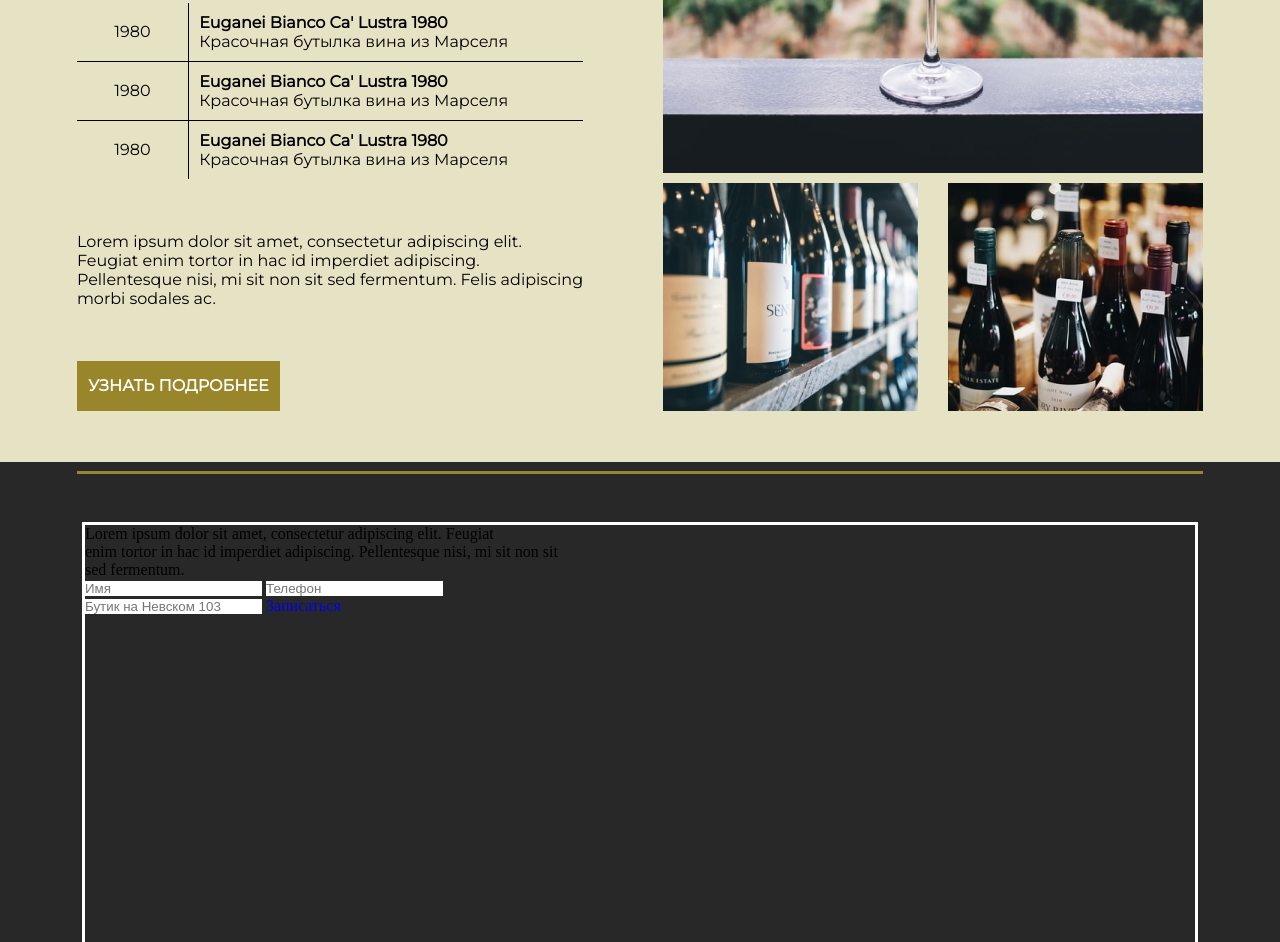
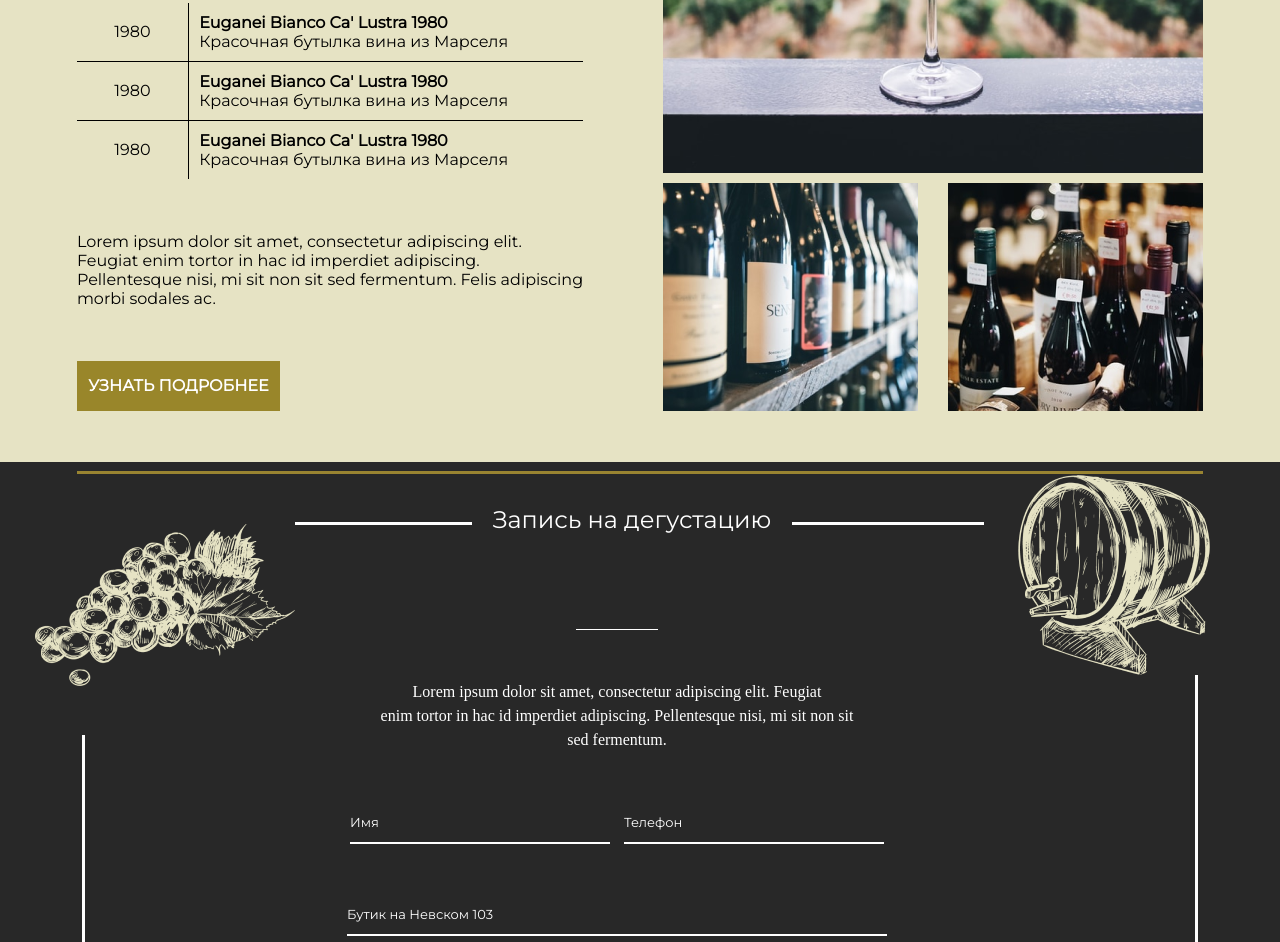
Before and after one commit to RedCloverp/Le-Corte.ru, a plain HTML site: page index.html in a window 1280 px wide. Shown: the part 1858-2800 px from the top of the page. Drawn offline with nearby package versions, Linux system fonts and the light colour scheme.

Commit message:
Update styles.css
finished desktop version

```diff
--- a/styles.css
+++ b/styles.css
@@ -1,12 +1,10 @@
+/* General */
 * {
     margin: 0px;
     padding: 0px;
     border: none;
     text-decoration: none;
 }
-
-/* header */
-
 
 h1 h2 {
     font-family: 'Playfair Display';
@@ -38,12 +36,21 @@ footer {
     background: #998431;
 }
 
+/* End General */
+
+/* Header */
 
 .container {
     display: flex;
     flex-direction: column;
     align-items: center;
 }
+
+.logo {
+    font-family: 'Playfair Display';
+    font-size: 18px;
+}
+
 .namePhone {
     width: 61%;
     display: flex;
@@ -125,7 +132,6 @@ footer {
     background-color: #bba849;
 }
 
-
 .btnTasting {
     width: 203px;
     height: 50px;
@@ -144,7 +150,8 @@ footer {
     background-color: #bba849;
 }
 
-/* description */
+/* End Header */
+/* Main */
 
 main {
     height: 90vmin;
@@ -179,6 +186,14 @@ main {
 .description img {
     bottom: 40px;
 }
+
+.shortTrait {
+    display: block;
+    width: 15%;
+    border-bottom: 1px white solid;
+}
+
+/* End Main */
 
 /* wineMap */
 
@@ -288,18 +303,93 @@ padding: 10px 0px 10px 10px;
 
 .tastingDescription::before {
     content:url("./cources/image (2).png");
-    position: absolute;
-    left: 19.5%;
-    top: 3100px;
+    position: relative;
+    right: 50px;
+    bottom: 50px;
 
 }
 
+.reseption::before {
+    content: "Запись на дегустацию";
+    position: relative;
+    bottom: 45px;
+    left: 15px;
+    width: 290px;
+    font-size: 24px;
+    display: flex;
+    align-items: center;
+    justify-content: center;
+    padding: 0px 15px 0px 15px;
+    color: white;
+    background-color: #282828;
+    font-family: 'Montserrat';
+}
+
+
 .tastingDescription::after {
     content:url("./cources/image (1).png");
-    position: absolute;
-    right: 18.2%;
-    top: 3100px;
+    position: relative;
+    left: 95px;
+    bottom: 50px;
 }
+
+.inputs {
+    display: flex;
+    flex-direction: column;
+    justify-content: space-around;
+    align-items: center;
+    font-size: 16px;
+    color: white;
+
+}
+
+.inputs p {
+    width: 540px;
+    display: flex;
+    justify-content: center;
+    align-items: center;
+    text-align: center;
+    line-height: 150%;
+}
+
+.tastingInput {
+    width: 260px;
+    height: 40px;
+    background-color: #282828 !important;
+    border-bottom: 2px white solid;
+    margin: 0px 5px 0px 5px;
+    color: white !important;
+}
+
+.tastingInput::placeholder {
+  color: white;
+  font-family: 'Montserrat';
+  font-style: normal;
+  font-weight: 500;
+  font-size: 13px;
+  line-height: 150%;
+}
+
+.longInput {
+    width: 540px;
+    margin: 0px;
+
+}
+
+.tastingBtn {
+    width: 540px;
+    height: 50px;
+    background: #282828;
+    color:#fff;
+    display: flex;
+    justify-content: center;
+    align-items: center;
+    transition: 0.2s;
+    font-family: 'Montserrat';
+    text-transform: uppercase;
+    border: 1px solid white;
+}
+
 /* Footer*/
 
 footer {
```
